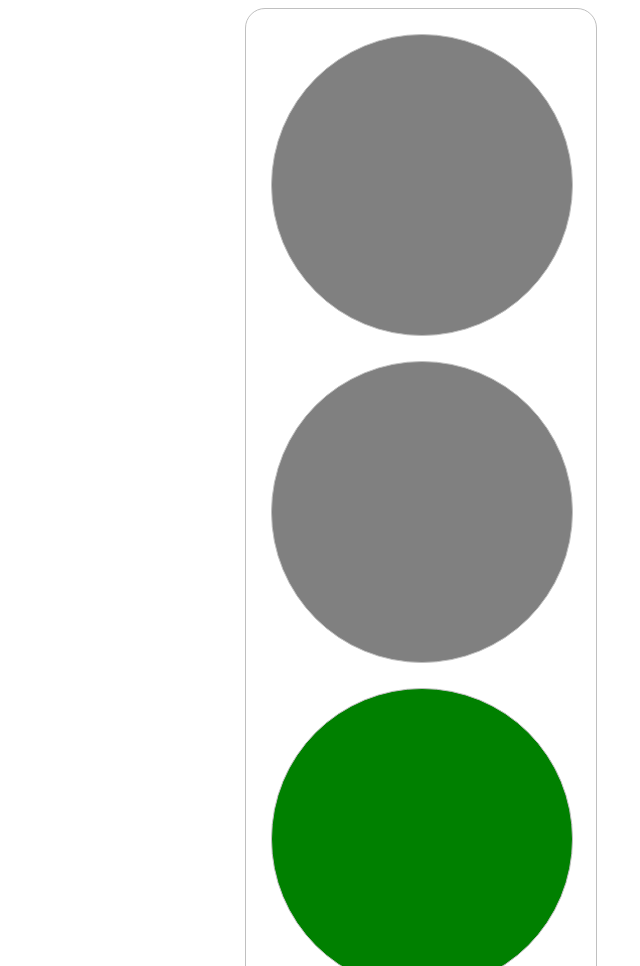
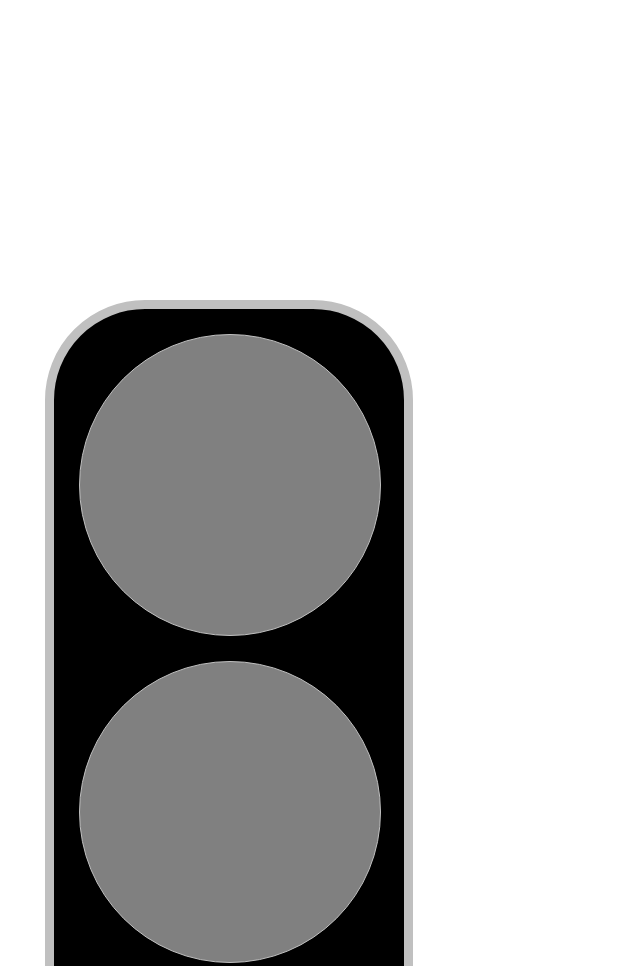
Before and after one commit to Ivica-Ice/Semafor, a plain HTML site: page index.html in a window 1280 px wide. Shown: the top 966 px of the page, without its empty margins (263-903 px from the left). Drawn offline with Linux system fonts and the light colour scheme.

Commit message:
FirstUpdate

```diff
--- a/index.html
+++ b/index.html
@@ -10,9 +10,9 @@
 
 <body>
     <div id="semafor">
-        <div class="boje"></div>
-        <div class="boje"></div>
-        <div class="boje"></div>
+        <div class="boja"></div>
+        <div class="boja"></div>
+        <div class="boja"></div>
     </div>
 
     <script src="main.js"></script>
--- a/main.css
+++ b/main.css
@@ -1,12 +1,13 @@
 #semafor {
     width: 350px;
-    height: 1000px;
-    border: 1px solid silver;
-    border-radius: 20px;
-    margin-left: 500px;
+    height: 1020px;
+    border: 9px solid silver;
+    border-radius: 100px;
+    margin: 300px;
+    background-color: black;
 }
 
-.boje{
+.boja{
     width: 300px;
     height: 300px;
     border: 1px solid silver;
--- a/main.js
+++ b/main.js
@@ -1,18 +1,18 @@
 
 function semafor() {
-    var boje = document.getElementsByClassName('boje');
-    boje[0].style.background = 'red';
-    boje[1].style.background = 'grey';
-    boje[2].style.background = 'grey';
+    var boja = document.getElementsByClassName('boja');
+    boja[0].style.background = 'red';
+    boja[1].style.background = 'grey';
+    boja[2].style.background = 'grey';
 
     function changeToYellow() {
-        boje[1].style.background = 'yellow';
+        boja[1].style.background = 'yellow';
     }
 
     function changeToGreen() {
-        boje[0].style.background = 'grey';
-        boje[1].style.background = 'grey';
-        boje[2].style.background = 'green';
+        boja[0].style.background = 'grey';
+        boja[1].style.background = 'grey';
+        boja[2].style.background = 'green';
     }
 
     var x = setTimeout(changeToYellow, 3000);
```
